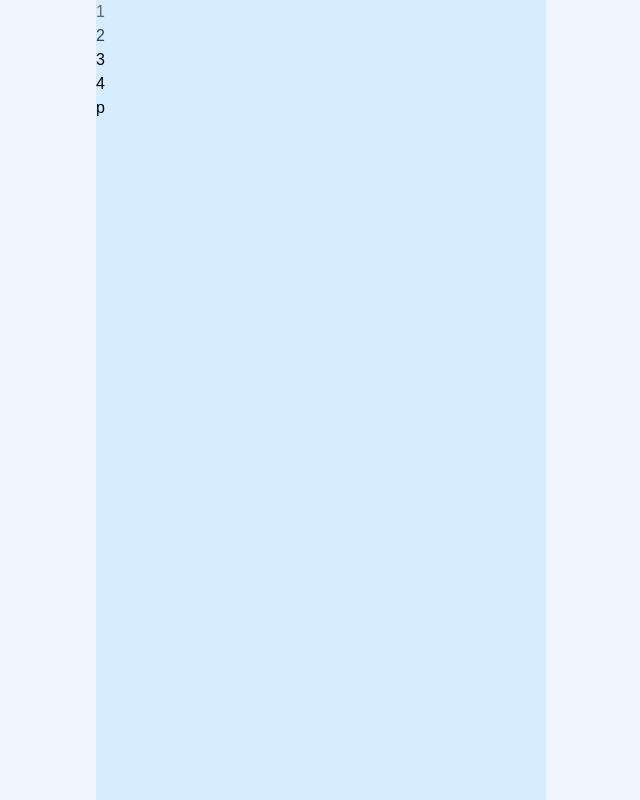
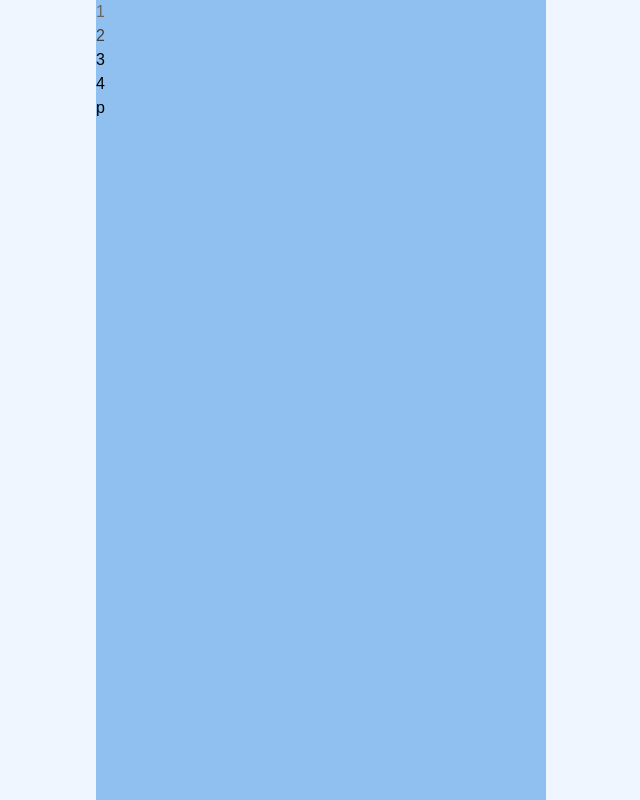
Before and after one commit to KimDongGyun23/SweetBalance_Next.js, a Next.js app: page / in a window 1280 px wide. Shown: the whole page, without its empty margins (319-959 px from the left). Built offline with nearby package versions, Linux system fonts and the light colour scheme; a web font is replaced by a local one.

Commit message:
FIX : 배경 색상 변경

```diff
--- a/tailwind.config.ts
+++ b/tailwind.config.ts
@@ -24,7 +24,7 @@ const config: Config = {
         error: "#FF2020",
       },
       backgroundColor: {
-        primary: "#D5EDFF",
+        primary: "#90C0EF",
       },
     },
   },
```
